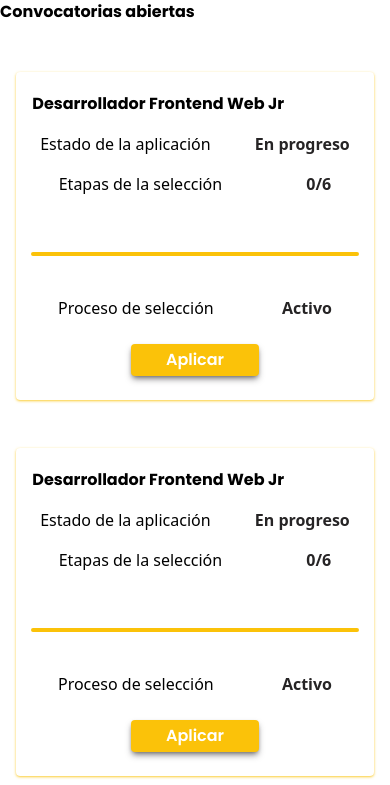
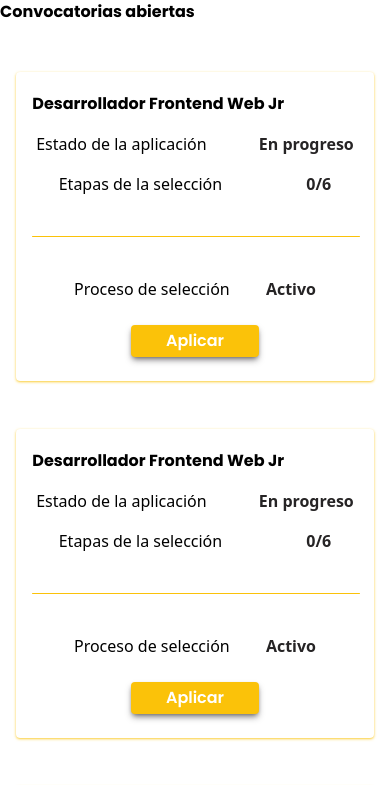
Before and after one commit to programateacademy/PROGRAMATE-SCHOOL-FRONT, a React (Vite) app: page /Studentspace in a window 390 px wide. Shown: the top 785 px of the page. Built offline with nearby package versions, Linux system fonts and the light colour scheme.

Commit message:
progress renponsive v2.0

```diff
--- a/src/components/StudentSpace/CallComp.jsx
+++ b/src/components/StudentSpace/CallComp.jsx
@@ -48,17 +48,17 @@ const CallComp = () => {
         <main className='m-auto w-11/12 lg:w-7/12 shadow shadow-yellow/70 rounded'>
             <section className=''>
                 <section className='mt-12 md:mt-0'>
-                    <h1 className='font-bold font-Poppins md:text-lg lg:text-xl pt-5 m-4 mr-6 text-start'>Desarrollador Frontend Web Jr</h1>
+                    <h1 className='font-bold font-Poppins lg:text-xl pt-5 m-4 mr-6 text-start'>Desarrollador Frontend Web Jr</h1>
 
-                    <figure className='md:flex md:flex-col md:justify-around md:items-center'>
-                        <p className='font-nonito my-4 md:my-4 md:text-lg'>Estado de la aplicación <span className='text-dark font-bold ml-10 md:ml-0'>En progreso</span></p>
-                        <p className='font-nonito my-4 md:my-4 md:text-lg'>Etapas de la selección <span id='Numbers' className='text-dark font-bold ml-20 md:ml-18'>0/6</span></p>
+                    <figure className='lg:flex lg:flex-col lg:justify-around lg:items-center'>
+                        <p className='font-nonito my-4 lg:text-lg'>Estado de la aplicación <span className='text-dark font-bold ml-12 lg:ml-0'>En progreso</span></p>
+                        <p className='mx-2 font-nonito my-4 lg:my-4 lg:text-lg'>Etapas de la selección <span id='Numbers' className='text-dark font-bold ml-20 md:ml-12'>0/6</span></p>
                     </figure>
+                    <hr className='mx-4 border-1 rounded border-yellow my-10 w-11/12' />
 
 
-                    <figure className='flex flex-col justify-center items-center'>
-                    <hr className='mx-4 border-2 rounded border-yellow my-10 w-11/12' />
-                        <p className='font-nonito md:my-4 md:text-lg'>Proceso de selección <span className='text-dark font-bold ml-16 md:ml-19'>Activo</span></p>
+                    <figure className='mx-2 flex flex-col justify-center items-center'>
+                        <p className='font-nonito lg:my-4 lg:text-lg'>Proceso de selección <span className='text-dark font-bold ml-8 lg:ml-19'>Activo</span></p>
                         <button className='bg-yellow shadow-md shadow-dark/50 hover:bg-dark w-32 h-8 rounded text-center text-light font-Poppins font-semibold my-6'>Aplicar</button>
                     </figure>
                 </section>
--- a/src/pages/StudentSpace.jsx
+++ b/src/pages/StudentSpace.jsx
@@ -10,14 +10,14 @@ const StudentSpace = () => {
             <section className=''>
 
                 <section className=''>
-                    <h1 className=' font-bold font-Poppins text-md md:text-xl lg:text-3xl'>Convocatorias abiertas</h1>
+                    <h1 className=' font-bold font-Poppins text-md lg:text-3xl'>Convocatorias abiertas</h1>
 
-                    <section className='md:flex md:justify-around md:items-center md:gap-4 text-center'>
+                    <section className='lg:flex lg:justify-around lg:items-center lg:gap-10 text-center'>
                         <Call />
                         <Call />
                         <Call />
                         <figure className='mx-4 flex flex-col justify-center items-center md:col-start-4 lg:pt-0'>
-                            <h2 className='font-Poppins font-semibold m-2 mt-10 text-sm md:text-lg lg:text-xl'>¿Tienes algún problema o dificultad con tu proceso?</h2>
+                            <h2 className='font-Poppins font-semibold mx-2 mt-10 text-sm md:text-lg lg:text-xl'>¿Tienes algún problema o dificultad con tu proceso?</h2>
                             <p className=' font-Nunito m-2 md:text-lg'>No dude en contáctarnos estaremos pendiente a darte una pronta solución</p>
                             <button className='bg-yellow shadow-md shadow-dark/50 hover:bg-dark w-32 h-8 rounded text-center text-light font-Poppins font-semibold my-8 md:text-lg'>Contáctanos</button>
                             <hr className='border-2 rounded border-yellow w-full my-4 md:my-16' />
```
